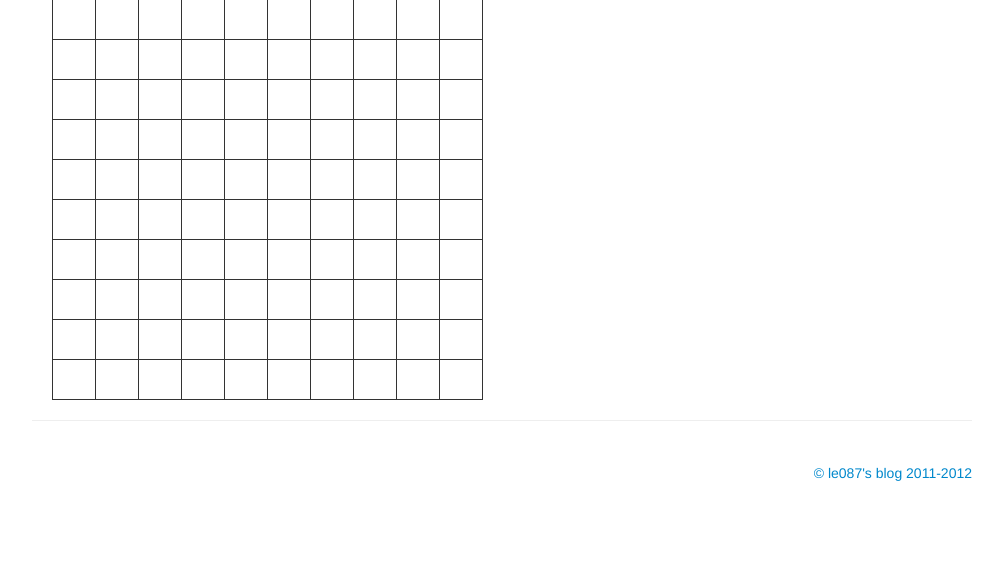
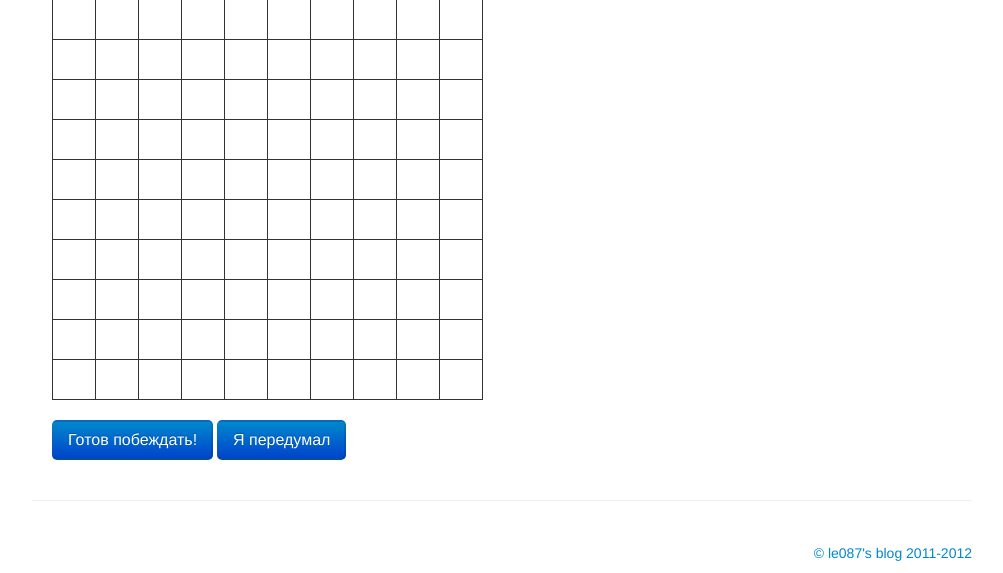
Before and after one commit to yumitubi/naval-battle, a Flask app: page /configure/ in a window 1280 px wide. Shown: the part 249-822 px from the top of the page, without its empty margins (138-1141 px from the left). Before the commit the page ends 730 px from the top, so only its background shows below. Run offline with Flask 2, Linux system fonts and the light colour scheme; data that the repository does not hold is empty.

Commit message:
add batton play and cancel on configure.html, begin writing handler for delete user from database

```diff
--- a/naval_battle/static/configure.js
+++ b/naval_battle/static/configure.js
@@ -312,6 +312,22 @@ field.checkship = function (){
     return false;
 }
 
+function allReady(){
+    // pass
+}
+
+function allCancel(){
+    // pass
+    $.ajax({
+	url: '/all_cancel/',
+	type: 'post',
+        success: function (data){
+	    window.location.href = "/";
+	}
+    });
+    return false;
+}
+
 function AllRun(){
     field.drawtable();
     field.get();
--- a/naval_battle/templates/configure.html
+++ b/naval_battle/templates/configure.html
@@ -6,19 +6,20 @@
    <script type="text/javascript" src="/static/configure.js"></script>
    <div class="settings_table">
    </div>
-   <div class="numcell">
-   </div>
-   <div class="1">
 
-   </div>
-   <div class="2">
-
-   </div>
-   <div class="3">
-
-   </div>
-   <div class="4">
-
+   <!-- для тестирования  -->
+   <div class="numcell"></div>
+   <div class="1"></div>
+   <div class="2"></div>
+   <div class="3"></div>
+   <div class="4"></div>
+   <!-- для тестирования  -->
+   <br />
+   <div class="battons">
+     <form method="POST" id="battons" action="">
+       <input class="btn-primary btn-large" id="ready" type="button" name="i_win" value="Готов побеждать!" onclick="allReady()"/>
+       <input class="btn-primary btn-large" id="all_cancel" type="button" name="i_lose" value="Я передумал" onclick="allCancel()" />
+     </form>
    </div>
  </div>
 </div>
--- a/naval_battle/views.py
+++ b/naval_battle/views.py
@@ -12,7 +12,7 @@ from naval_battle.utils2 import randstring
 # 'from naval_battle.utils import *'
 from naval_battle.utils import add_user_in_db, add_new_game, get_wait_users \
 ,add_new_field, get_user_id, get_begin_games, get_field_dictionary, update_field \
-,add_field_in_game, update_status_user, get_user_status
+,add_field_in_game, update_status_user, get_user_status, drop_user
 
 @app.route("/", methods=['GET', 'POST'])
 def main_page():
@@ -140,6 +140,16 @@ def get_state_field():
             else:
                 return jsonify(result='0')
 
+@app.route("/get_state_field/", methods=['GET', 'POST'])
+def all_cancel():
+    """reset all data for current game by user
+    """
+    if request.method == 'POST':
+        if request.cookies.has_key('session_id'):
+            cookie_session = request.cookies.get('session_id')
+            result = drop_user(cookie_session)
+            return jsonify(result=result)
+
 @app.route("/move_games/")
 def move_game():
     """page for watch game
```
Also changed, not shown: naval_battle/utils.py (+24 -1 lines).
